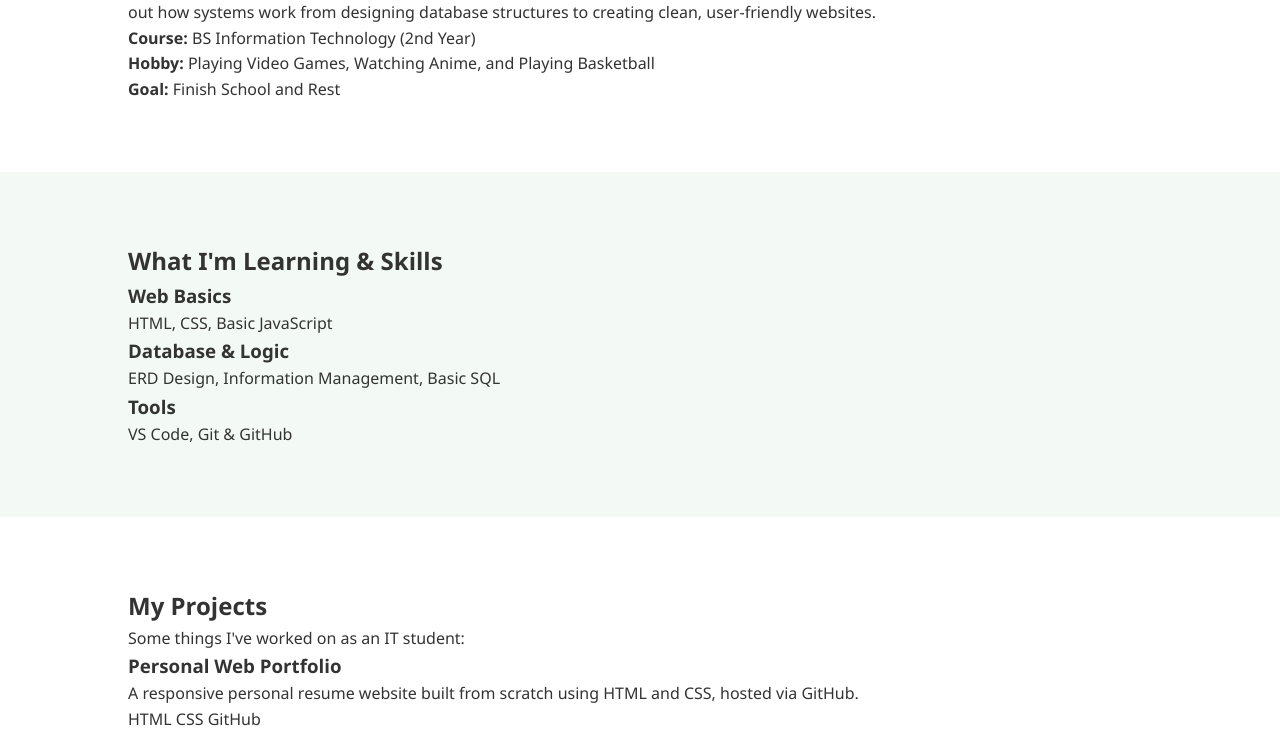
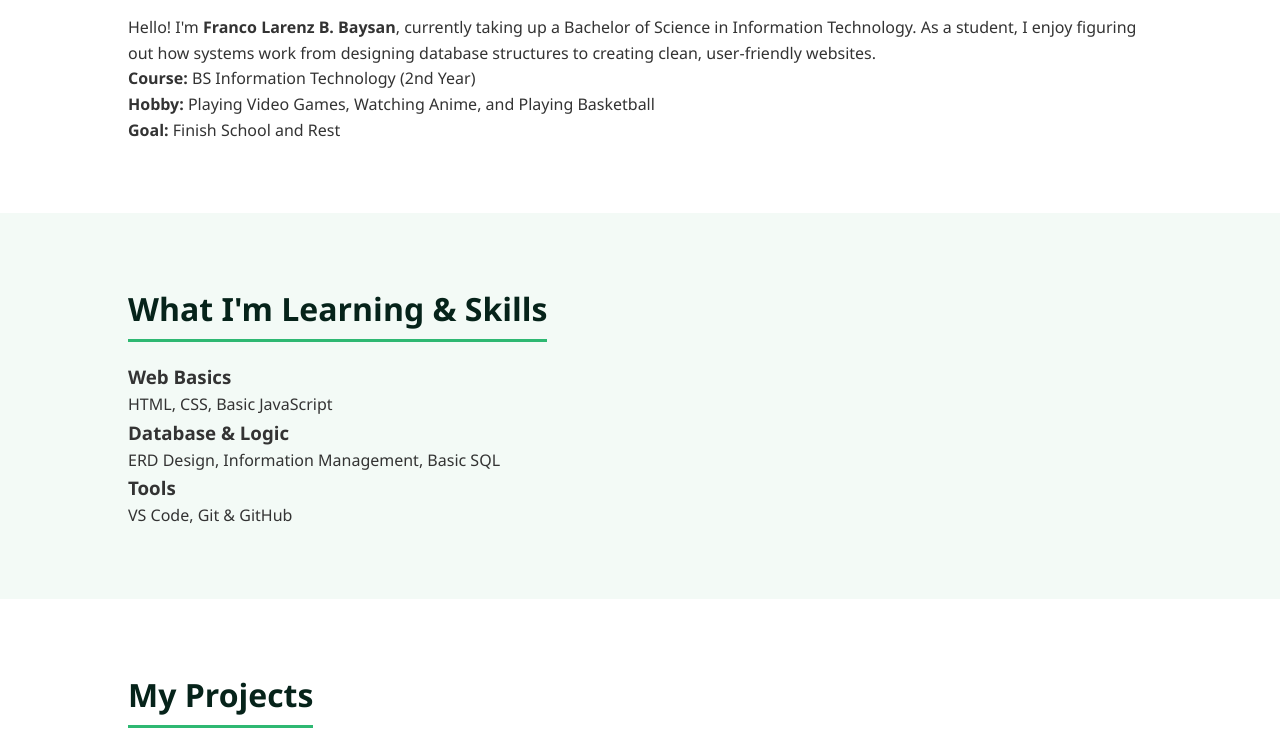
Before and after one commit to larenzzzz/BAYSAN_PORTFOLIO, a plain HTML site: page index.html in a window 1280 px wide. Shown: the part 664-1402 px from the top of the page. Drawn offline with Linux system fonts and the light colour scheme; a script that the page names is missing.

Commit message:
added .section h2 {     font-size: 2rem;     margin-bottom: 20px;     color: #06231a;     border-bottom: 3px solid #2eb872;     display: inline-block;     padding-bottom: 5px; }

```diff
--- a/style.css
+++ b/style.css
@@ -105,3 +105,12 @@ body {
 .bg-light {
     background-color: #f3faf6;
 }
+
+.section h2 {
+    font-size: 2rem;
+    margin-bottom: 20px;
+    color: #06231a;
+    border-bottom: 3px solid #2eb872;
+    display: inline-block;
+    padding-bottom: 5px;
+}
```
